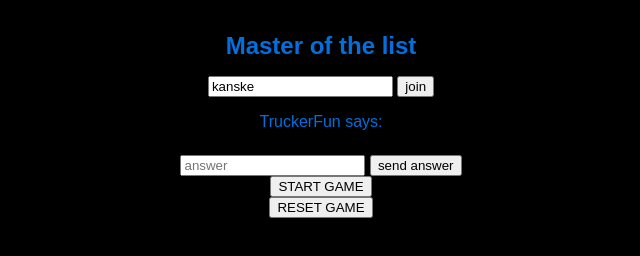
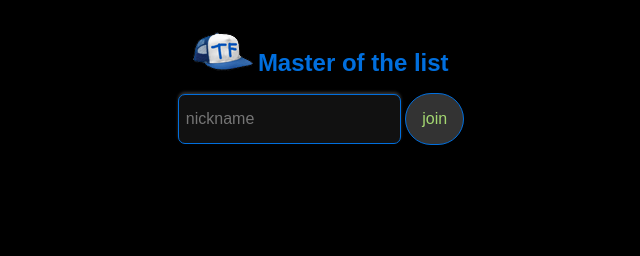
Before and after one commit to frejac/isolab_1, a plain HTML site: page public/index.html in a window 1280 px wide. Shown: the whole page, without its empty margins (319-959 px from the left). Drawn offline with nearby package versions, Linux system fonts and the light colour scheme.

Commit message:
visst serru

```diff
--- a/public/gui/css/app.less
+++ b/public/gui/css/app.less
@@ -25,7 +25,41 @@ body {
 	background-color: #000000;
 
 }
+input.rounded {
 
+	background-color:#111;
+	color: @truckerColor;
+	border: 1px solid @truckerColor;
+	-moz-border-radius: 7px;
+	-webkit-border-radius: 7px;
+	border-radius: 7px;
+	-moz-box-shadow: 0px -2px 3px #333;
+	-webkit-box-shadow: 0px -2px 3px #333;
+	box-shadow: 0px -2px 3px #333;
+	font-size: 1em;
+	padding: 4px 7px;
+	outline: 0;
+	-webkit-appearance: none;
+	height: 2.5em;
+}
+
+input.rounded:focus {
+	border-color: @activePlayerColor;
+}
+
+button {
+	background-color: #333;
+	color:@activePlayerColor;
+	border: 1px solid @truckerColor;
+	font-size: 1em;
+	padding: 1em;
+	border-radius: 50px;
+	-moz-border-radius: 50px;
+	-webkit-border-radius: 50px;
+}
+//
+// COLORS
+//
 @truckerColor:#016fde;
 @activePlayerColor:#a3d771;
 @playerLostColor:#f388ae;
@@ -39,6 +73,10 @@ body {
 }
 .player-turn {
 	color:@activePlayerColor;
+}
+
+.logo-img {
+	margin-right: 0em	;
 }
 
 .app {
--- a/public/gui/js/app.js
+++ b/public/gui/js/app.js
@@ -98,11 +98,18 @@ App.GameScreen = (function () {
 			var message = $('input[name="message"]');
 			var nick = this.nickName;
 
+
+			if( message.val().length < 1 ) {
+
+				alert('You must enter your answer');
+				return;
+			}
+
 			//	Simple validation
-			if (nick.value == '') {
-				alert('You must enter your nick!');
-				return false;
-			}
+//			if (nick.value == '') {
+//				alert('You must enter your nick!');
+//				return false;
+//			}
 
 			//	Send the message to the server
 			this.socket.emit('message', { nick: nick.val(), message: message.val() });
@@ -125,15 +132,18 @@ App.GameScreen = (function () {
 		join: function () {
 			this.nickName = $('input[name="nickname"]');
 
-			this.showScreen("GAME");
+			if( this.nickName.val().length > 0 ) {
 
-			this.connect();
+				this.showScreen("GAME");
+				this.connect();
+			} else {
+				alert('You must enter your nick!');
+			}
 		},
 
 		connect: function () {
 
 			if(this.isConnected !== true) {
-
 
 				var that = this;
 				this.socket = io.connect('http://localhost:10151');
@@ -152,7 +162,7 @@ App.GameScreen = (function () {
 		},
 
 		onTruckerTimer: function (data) {
-			window.console.log('onTruckerTimer ', data);
+//			window.console.log('onTruckerTimer ', data);
 			var activePlayerStatus =  $('.data-table').find('.player-turn')[1],
 				time = Number(data.time) || 30;
 
--- a/public/index.html
+++ b/public/index.html
@@ -14,6 +14,7 @@
 	<div class="app centered-box">
 
 		<div class="trucker-status header">
+			<img class="logo-img" src="gui/img/truckerfun_logo.png" alt=""/>
 			<strong>Master of the list</strong>
 			<div class="list-name"></div>
 		</div>
@@ -22,14 +23,14 @@
 
 		<div class="join-game-screen">
 			<form class="form" action="">
-				<input type="text" value="kanske" name="nickname" id="nickname" placeholder="nickname" />
+				<input class="rounded" type="text" value="" name="nickname" id="nickname" placeholder="nickname" />
 			</form>
 			<div class="submit-name">
 				<button>join</button>
 			</div>
 		</div>
 
-		<div class="game-screen AAAAinactive">
+		<div class="game-screen inactive">
 			<!--<div class="nick-name"></div>-->
 
 			<div class="player-list"></div>
@@ -44,7 +45,7 @@
 
 			<div class="answer-form">
 				<form class="answer-form" action=""></form>
-				<input type="text" value="" name="message" id="message" placeholder="answer" />
+				<input class="rounded" type="text" value="" name="message" id="message" placeholder="your answer" />
 				</form>
 				<div class="submit-answer">
 					<button>send answer</button>
```
Also changed, not shown: public/gui/css/app.css, public/gui/img/truckerfun_logo.png (added).
